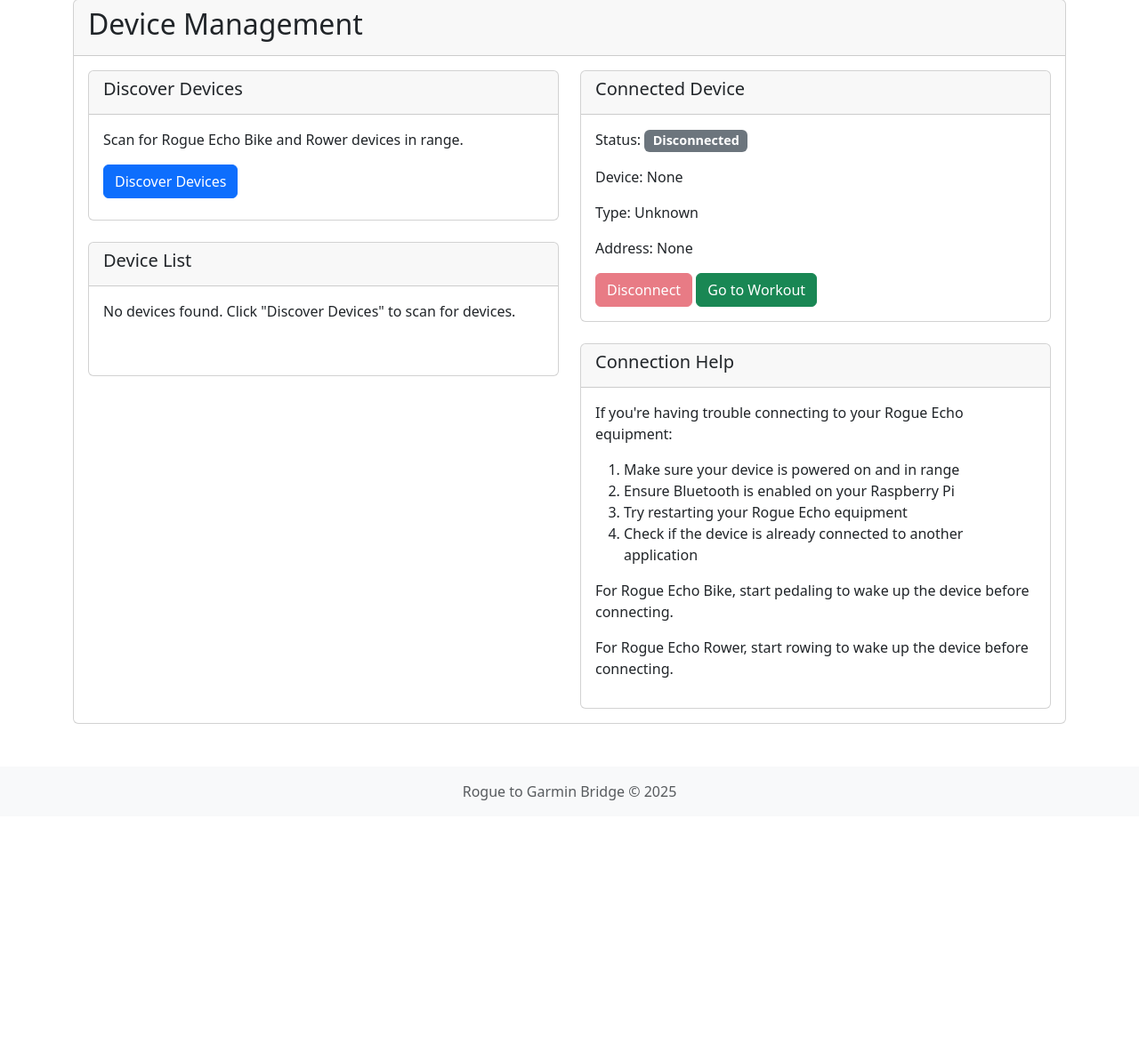
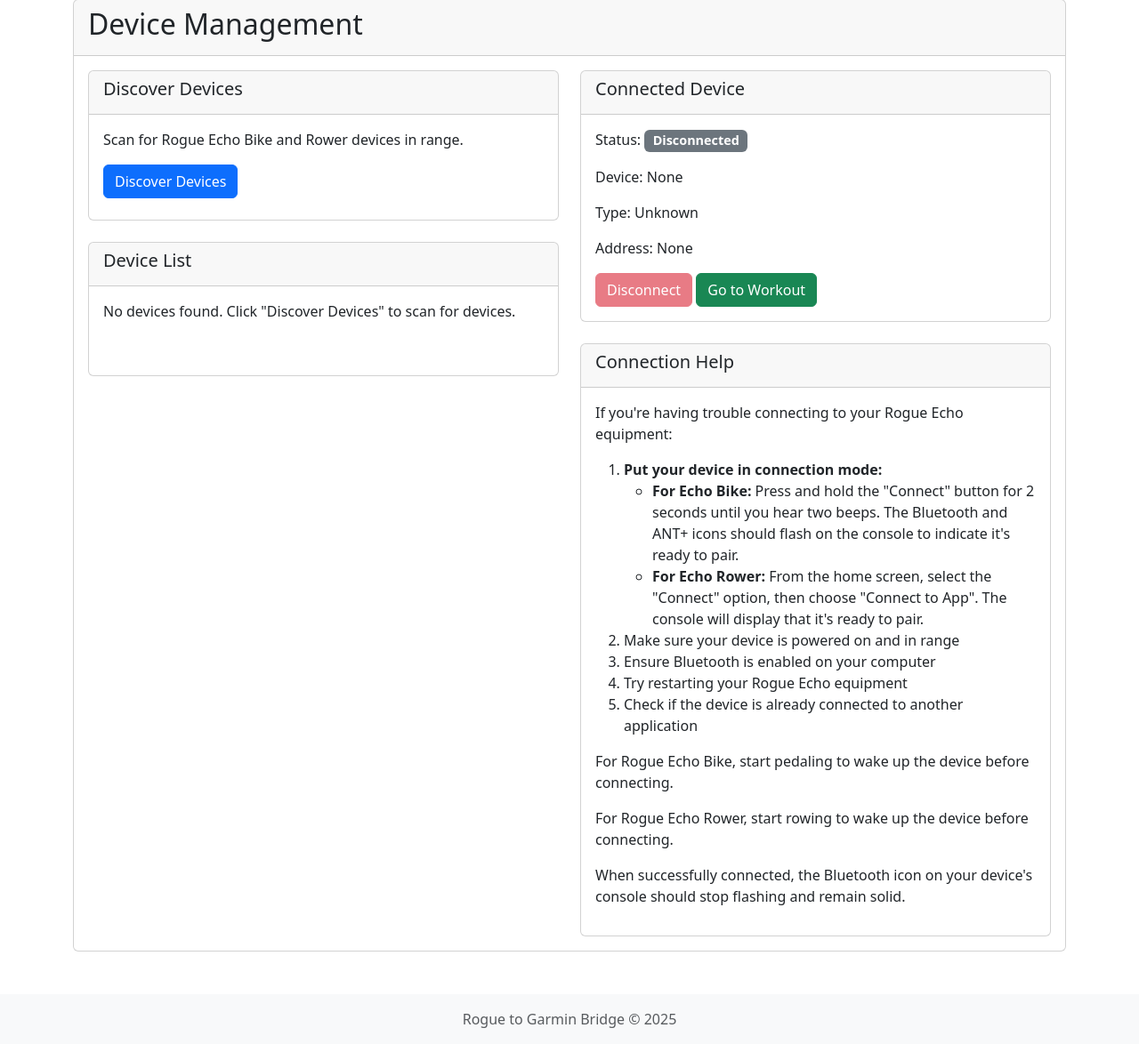
Before and after one commit to Douglas-Christian/rogue_garmin_bridge, a Flask app: page /devices in a window 1280 px wide. Shown: the part 81-1255 px from the top of the page at 89% size. Before the commit the page ends 981 px from the top, so only its background shows below. Run offline with Flask 3, Linux system fonts and the light colour scheme.

Commit message:
docs: Update README and device connection instructions for clarity and accuracy

```diff
--- a/src/web/templates/devices.html
+++ b/src/web/templates/devices.html
@@ -60,13 +60,20 @@
                     <div class="card-body">
                         <p>If you're having trouble connecting to your Rogue Echo equipment:</p>
                         <ol>
+                            <li><strong>Put your device in connection mode:</strong>
+                                <ul>
+                                    <li><strong>For Echo Bike:</strong> Press and hold the "Connect" button for 2 seconds until you hear two beeps. The Bluetooth and ANT+ icons should flash on the console to indicate it's ready to pair.</li>
+                                    <li><strong>For Echo Rower:</strong> From the home screen, select the "Connect" option, then choose "Connect to App". The console will display that it's ready to pair.</li>
+                                </ul>
+                            </li>
                             <li>Make sure your device is powered on and in range</li>
-                            <li>Ensure Bluetooth is enabled on your Raspberry Pi</li>
+                            <li>Ensure Bluetooth is enabled on your computer</li>
                             <li>Try restarting your Rogue Echo equipment</li>
                             <li>Check if the device is already connected to another application</li>
                         </ol>
                         <p>For Rogue Echo Bike, start pedaling to wake up the device before connecting.</p>
                         <p>For Rogue Echo Rower, start rowing to wake up the device before connecting.</p>
+                        <p>When successfully connected, the Bluetooth icon on your device's console should stop flashing and remain solid.</p>
                     </div>
                 </div>
             </div>
```
Also changed, not shown: README.md.
